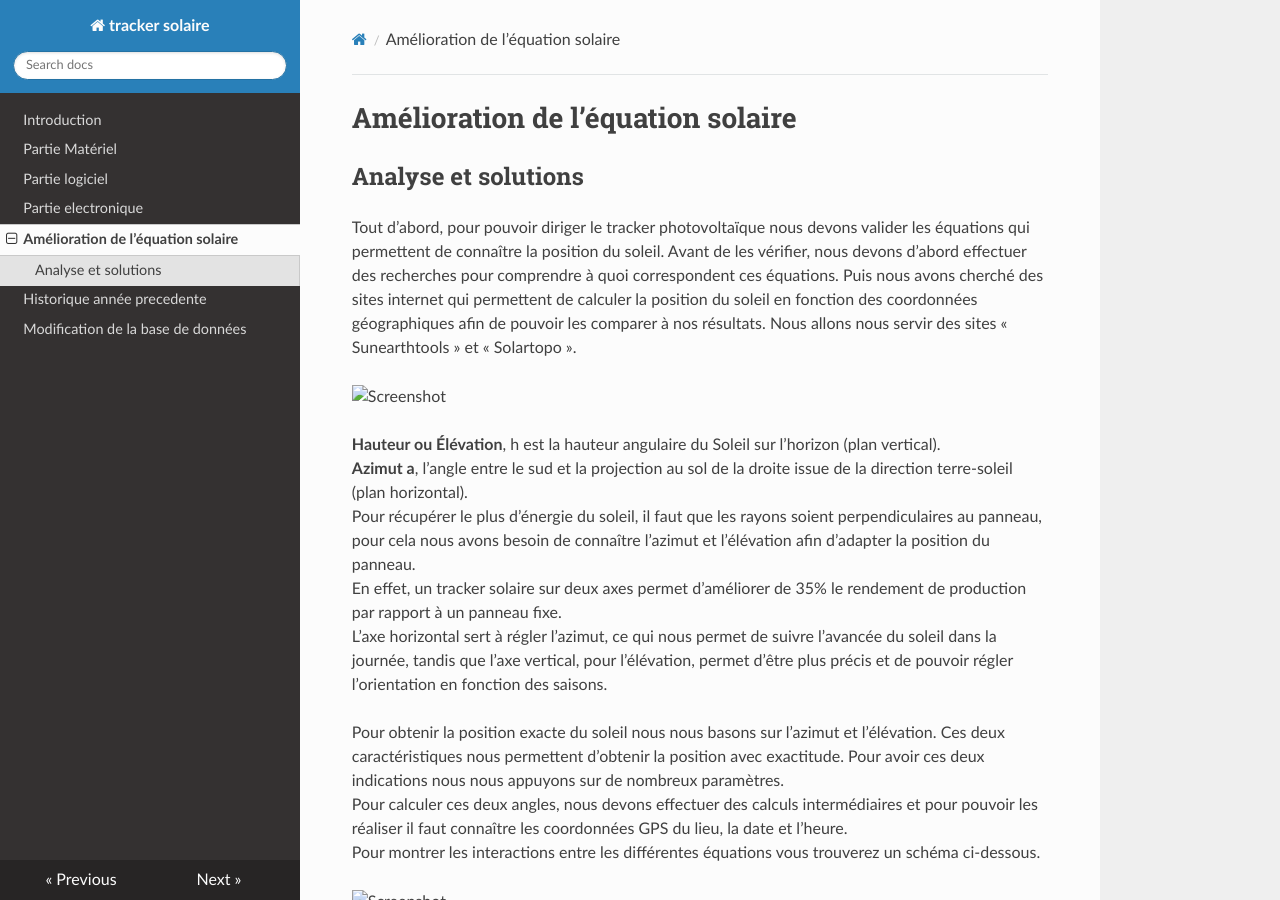
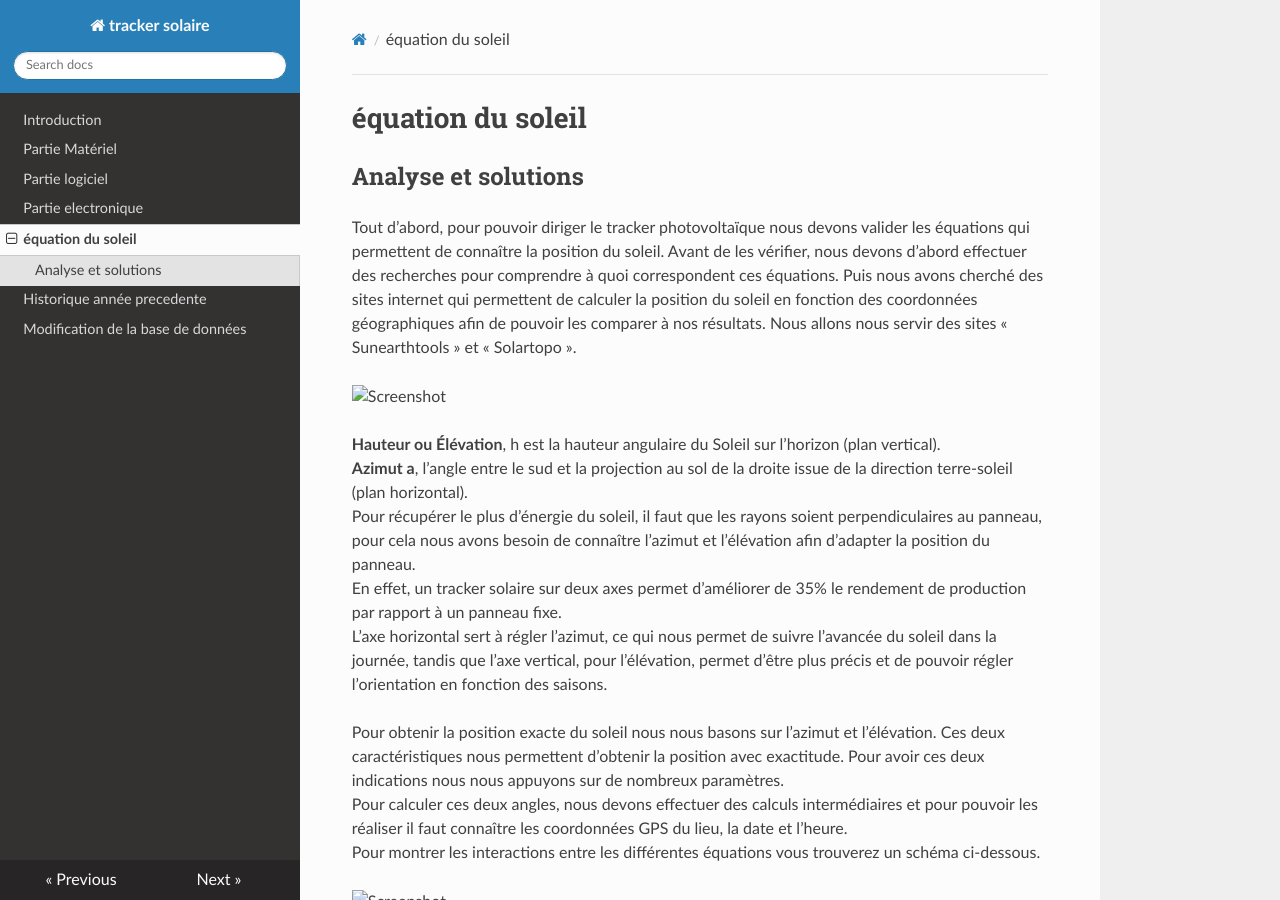
Before and after one commit to pt-tracker-gim/trackeurSolaire, an MkDocs documentation site: the page built from docs/Courbe_du_soleil.md, in a window 1280 px wide and 900 px high. Built offline with MkDocs 1.6.1, drawn with Linux system fonts in a browser that asks for light colours; nearby versions of some CDN libraries; old or Windows-style settings are respelled for this version of MkDocs.

Commit message:
Update Courbe_du_soleil.md

```diff
--- a/docs/Courbe_du_soleil.md
+++ b/docs/Courbe_du_soleil.md
@@ -1,4 +1,4 @@
-# Amélioration de l’équation solaire
+# équation du soleil
 
 ## Analyse et solutions
 
```
